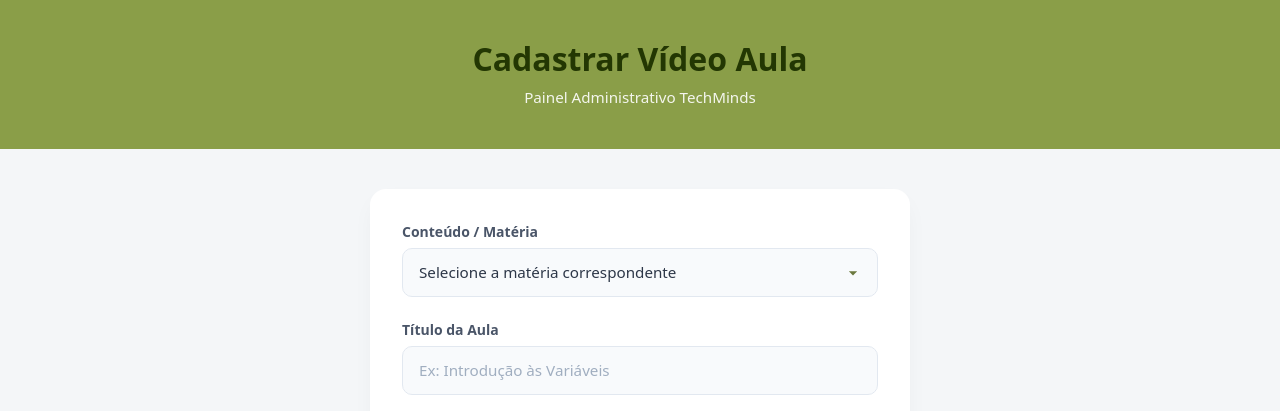
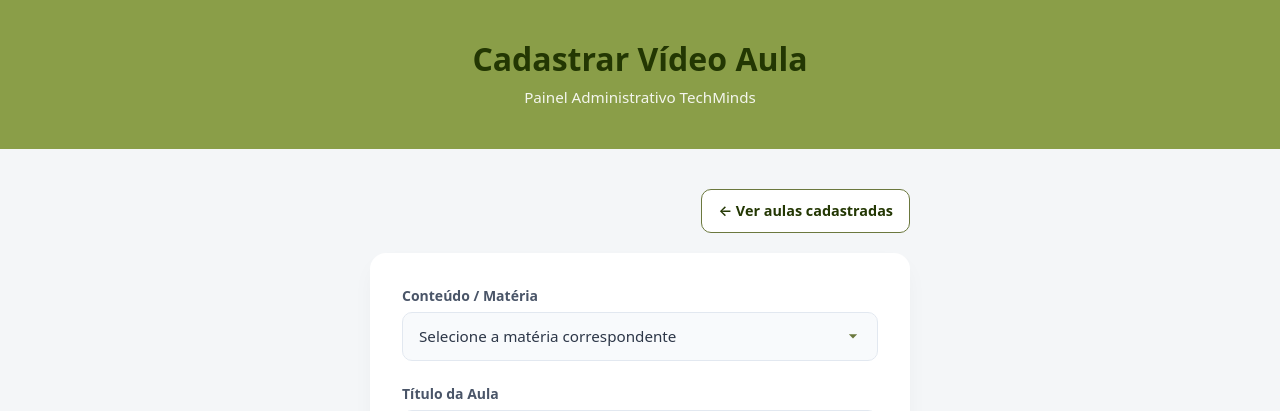
Before and after one commit to EtecVAV-2C1-TechMinds/techminds-education, a PHP site: page /pages/cadastroaula.php in a window 1280 px wide. Shown: the part 74-485 px from the top of the page. Run offline with PHP 8.4, Linux system fonts and the light colour scheme; data comes from the database, SQL or seed files in the repository.

Commit message:
Enhance cadastroaula.php with admin navigation
Added admin navigation and improved error handling for video uploads.

```diff
--- a/pages/cadastroaula.php
+++ b/pages/cadastroaula.php
@@ -206,6 +206,41 @@ include(__DIR__ . '/../includes/navbar.php');
     .btn-submit:active {
         transform: scale(0.99);
     }
+    /* =========================================
+   BOTÃO GERENCIAR AULAS
+========================================= */
+
+.admin-navigation {
+    margin-bottom: 20px;
+    display: flex;
+    justify-content: flex-end;
+}
+
+.btn-manage-aulas {
+    display: inline-flex;
+    align-items: center;
+    gap: 6px;
+
+    background-color: #ffffff;
+    color: var(--green-dark);
+
+    border: 1px solid var(--green-primary);
+    border-radius: 10px;
+
+    padding: 10px 16px;
+
+    font-size: 0.9rem;
+    font-weight: 600;
+
+    text-decoration: none;
+
+    transition: all 0.2s ease;
+}
+
+.btn-manage-aulas:hover {
+    background-color: var(--green-primary);
+    color: #ffffff;
+}
 </style>
 
 <script>
@@ -220,6 +255,20 @@ include(__DIR__ . '/../includes/navbar.php');
 
 <!-- CONTEÚDO -->
 <main class="content">
+
+    <!-- =========================================
+         NAVEGAÇÃO ADMINISTRATIVA
+    ========================================== -->
+
+    <div class="admin-navigation">
+
+        <a href="../admin/aulas.php" class="btn-manage-aulas">
+            ← Ver aulas cadastradas
+        </a>
+
+    </div>
+
+
     <div class="form-card">
 
         <!-- MENSAGENS DE ERRO -->
@@ -232,6 +281,9 @@ include(__DIR__ . '/../includes/navbar.php');
                     case 'editar': echo 'Não foi possível editar a aula.'; break;
                     case 'excluir': echo 'Não foi possível excluir a aula.'; break;
                     default: echo 'Ocorreu um erro ao processar a requisição.';
+                    case 'video':
+    echo 'Não foi possível enviar o vídeo. Verifique o formato e o tamanho do arquivo.';
+    break;
                 }
                 ?>
             </div>
```
